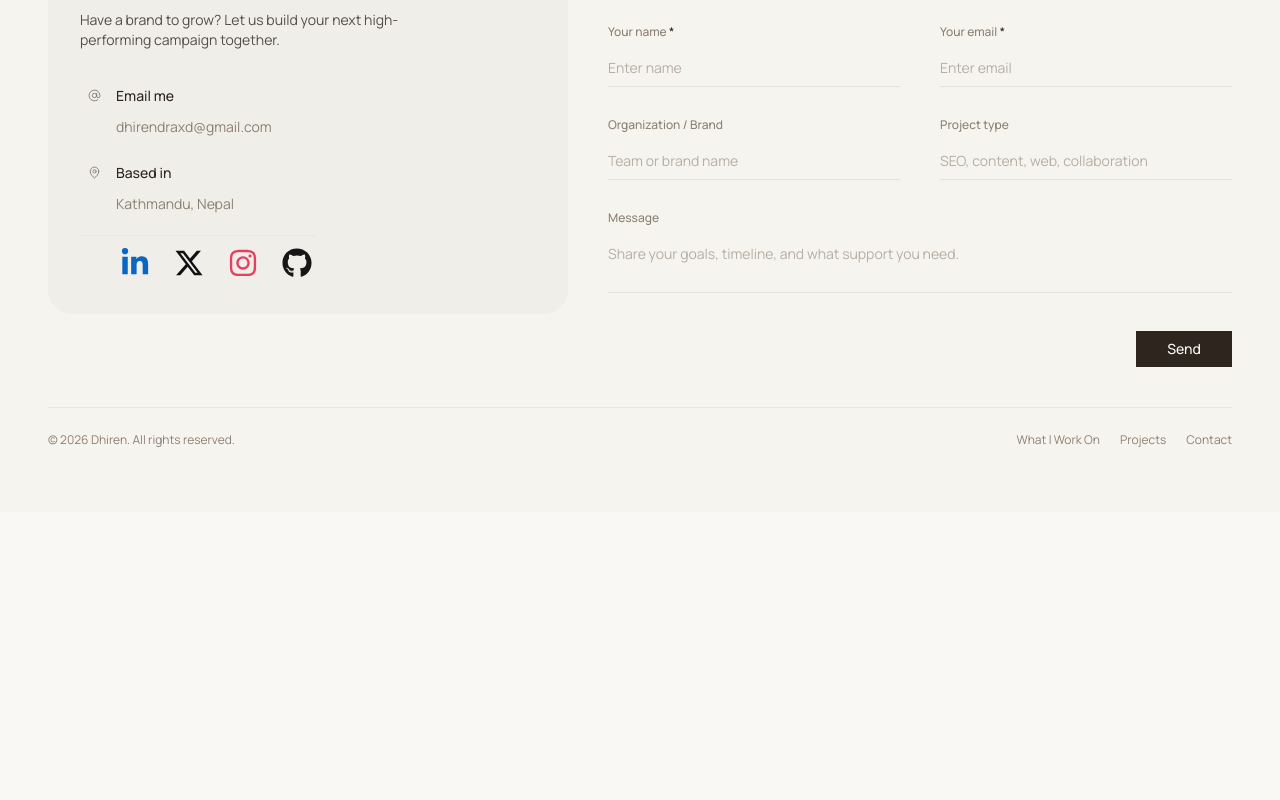
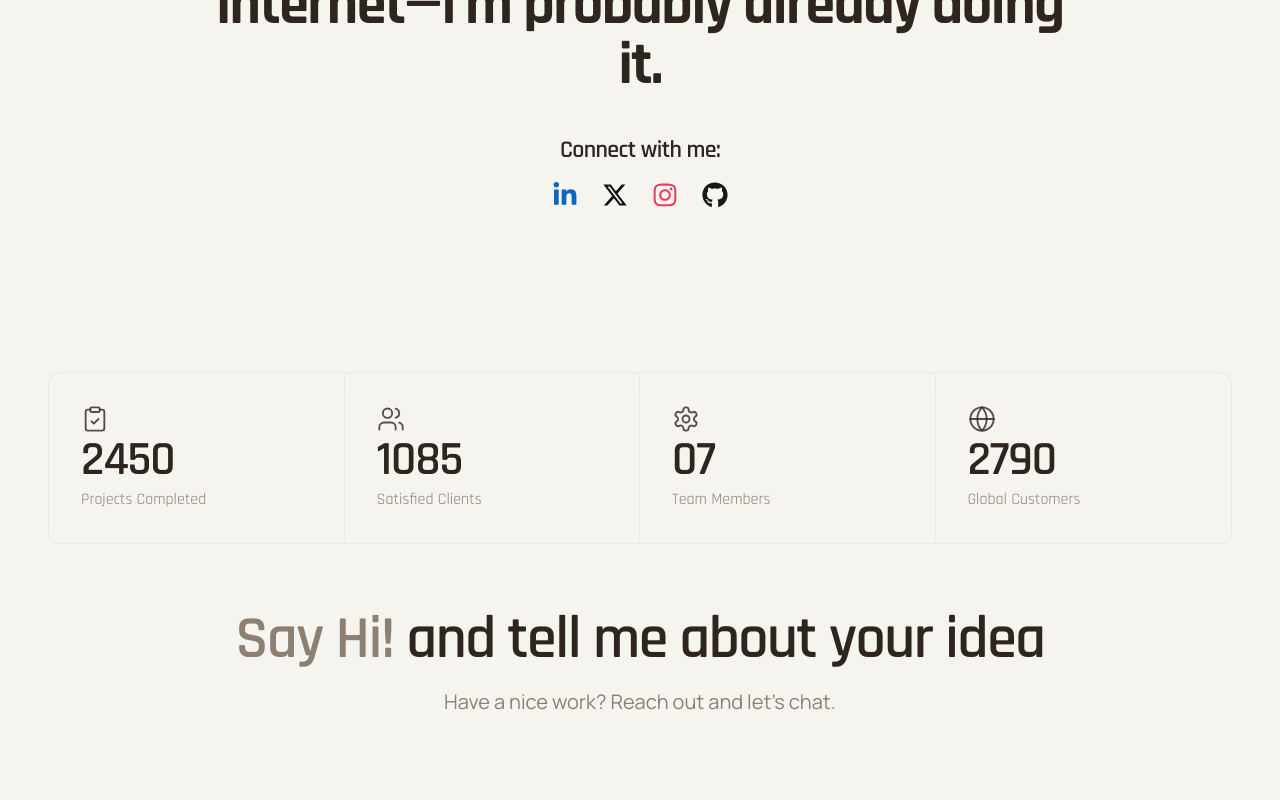
Before and after one commit to dhirendraxd/dhiren_website, a React (Vite) app: page / in a window 1280 px wide. Shown: the part 3420-4220 px from the top of the page. Before the commit the page ends 3932 px from the top, so only its background shows below. Built offline with nearby package versions, Linux system fonts and the light colour scheme; the HTML template or start-up script is replaced by a standard one.

Commit message:
refactor: add PreContactSection component and enhance Navbar visibility logic

```diff
--- a/src/components/AboutSection.tsx
+++ b/src/components/AboutSection.tsx
@@ -1,5 +1,7 @@
 import { motion } from "framer-motion";
 import { ArrowRight, ArrowUpRight, Megaphone, Code2, Users } from "lucide-react";
+import { FaLinkedinIn, FaInstagram, FaGithub } from "react-icons/fa";
+import { FaXTwitter } from "react-icons/fa6";
 import { Link } from "react-router-dom";
 import { getRelevantExperiences } from "@/data/affiliations";
 
@@ -278,6 +280,66 @@ const AboutSection = () => {
             })}
           </div>
         </div>
+
+        <motion.div
+          className="mt-24 px-1 py-2"
+          initial={{ opacity: 0, y: 20 }}
+          whileInView={{ opacity: 1, y: 0 }}
+          transition={{ duration: 0.45 }}
+          viewport={{ once: true }}
+        >
+          <div className="flex items-start justify-center gap-6">
+            <div className="max-w-4xl mx-auto text-center">
+              <p className="text-xs uppercase tracking-widest font-semibold text-muted-foreground underline underline-offset-4">Client Feedback</p>
+              <h3 className="mt-4 text-4xl md:text-5xl lg:text-6xl font-bold tracking-tight leading-[1.05] text-foreground max-w-4xl mx-auto">
+                If it involves people, ideas, or the internet—I’m probably already doing it.
+              </h3>
+
+              <div className="mt-10">
+                <p className="text-2xl font-semibold tracking-tight text-foreground">Connect with me:</p>
+                <div className="mt-3 flex items-center justify-center gap-4">
+                  <a
+                    href="https://linkedin.com"
+                    target="_blank"
+                    rel="noopener noreferrer"
+                    aria-label="LinkedIn"
+                    className="inline-flex items-center justify-center p-1 leading-none text-[#0A66C2] transition-all duration-200 hover:opacity-80 hover:-translate-y-0.5"
+                  >
+                    <FaLinkedinIn size={26} />
+                  </a>
+                  <a
+                    href="https://x.com"
+                    target="_blank"
+                    rel="noopener noreferrer"
+                    aria-label="X"
+                    className="inline-flex items-center justify-center p-1 leading-none text-[#111111] transition-all duration-200 hover:opacity-80 hover:-translate-y-0.5"
+                  >
+                    <FaXTwitter size={26} />
+                  </a>
+                  <a
+                    href="https://instagram.com"
+                    target="_blank"
+                    rel="noopener noreferrer"
+                    aria-label="Instagram"
+                    className="inline-flex items-center justify-center p-1 leading-none text-[#E4405F] transition-all duration-200 hover:opacity-80 hover:-translate-y-0.5"
+                  >
+                    <FaInstagram size={26} />
+                  </a>
+                  <a
+                    href="https://github.com/dhirendraxd"
+                    target="_blank"
+                    rel="noopener noreferrer"
+                    aria-label="GitHub"
+                    className="inline-flex items-center justify-center p-1 leading-none text-[#181717] transition-all duration-200 hover:opacity-80 hover:-translate-y-0.5"
+                  >
+                    <FaGithub size={26} />
+                  </a>
+                </div>
+              </div>
+            </div>
+          </div>
+
+        </motion.div>
       </div>
     </section>
   );
--- a/src/components/Navbar.tsx
+++ b/src/components/Navbar.tsx
@@ -28,7 +28,9 @@ const Navbar = () => {
       }
 
       if (!isHomePage) {
-        setIsBarVisible(true);
+        const isScrollingUp = currentScrollY < lastScrollYRef.current;
+        const isNearTop = currentScrollY < 32;
+        setIsBarVisible(isScrollingUp || isNearTop);
         lastScrollYRef.current = currentScrollY;
         return;
       }
--- /dev/null
+++ b/src/components/PreContactSection.tsx
@@ -0,0 +1,70 @@
+import {
+  ClipboardCheck,
+  Globe,
+  Settings,
+  Users,
+} from "lucide-react";
+
+const stats = [
+  {
+    icon: ClipboardCheck,
+    value: "2450",
+    label: "Projects Completed",
+  },
+  {
+    icon: Users,
+    value: "1085",
+    label: "Satisfied Clients",
+  },
+  {
+    icon: Settings,
+    value: "07",
+    label: "Team Members",
+  },
+  {
+    icon: Globe,
+    value: "2790",
+    label: "Global Customers",
+  },
+];
+
+const PreContactSection = () => {
+  return (
+    <section className="py-14 px-8 md:px-12 bg-card font-rajdhani">
+      <div className="max-w-[84rem] mx-auto space-y-16">
+        <div className="grid sm:grid-cols-2 lg:grid-cols-4 border border-border/60 rounded-sm overflow-hidden bg-card">
+          {stats.map((item) => {
+            const Icon = item.icon;
+
+            return (
+              <div
+                key={item.label}
+                className="border-b sm:border-b-0 sm:border-r border-border/60 last:border-r-0 p-7 md:p-8 min-h-[170px] flex flex-col justify-between"
+              >
+                <Icon className="h-7 w-7 text-foreground/80" strokeWidth={1.6} />
+                <div className="space-y-1">
+                  <p className="text-5xl font-semibold tracking-tight text-foreground leading-none">
+                    {item.value}
+                  </p>
+                  <p className="text-base text-muted-foreground">{item.label}</p>
+                </div>
+              </div>
+            );
+          })}
+        </div>
+
+        <div className="text-center space-y-5">
+          <h2 className="text-4xl sm:text-5xl md:text-6xl font-semibold leading-[1.05] tracking-tight text-foreground">
+            <span className="text-muted-foreground">Say Hi!</span>{" "}
+            <span>and tell me about your idea</span>
+          </h2>
+          <p className="text-xl text-muted-foreground max-w-3xl mx-auto font-sans">
+            Have a nice work? Reach out and let&apos;s chat.
+          </p>
+        </div>
+      </div>
+    </section>
+  );
+};
+
+export default PreContactSection;
--- a/src/pages/Index.tsx
+++ b/src/pages/Index.tsx
@@ -3,6 +3,7 @@ import { useLocation } from "react-router-dom";
 import Navbar from "@/components/Navbar";
 import HeroSection from "@/components/HeroSection";
 import AboutSection from "@/components/AboutSection";
+import PreContactSection from "@/components/PreContactSection";
 import Footer from "@/components/Footer";
 import ScrollProgressBar from "@/components/ScrollProgressBar";
 
@@ -33,6 +34,7 @@ const Index = () => {
       <Navbar />
       <HeroSection />
       <AboutSection />
+      <PreContactSection />
       <Footer />
     </div>
   );
```
